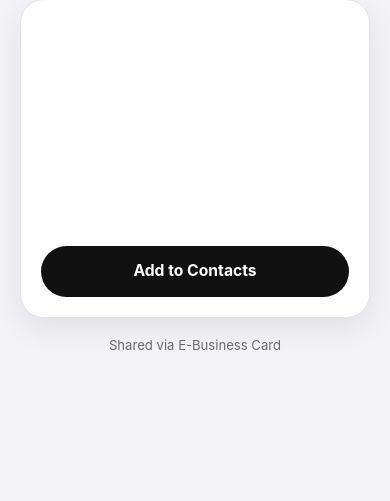
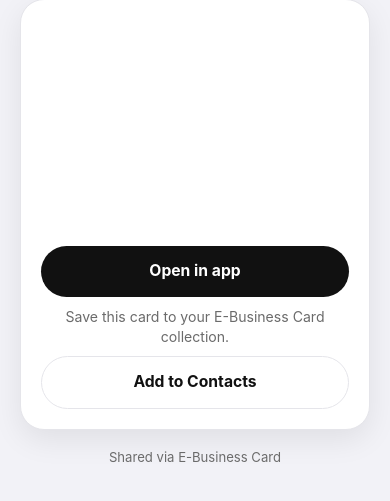
Before and after one commit to jfung2019/e-business-card-api, a FastAPI app: template app/templates/share/card.html in a window 390 px wide. Shown: the part 69-570 px from the top of the page. Run offline with FastAPI, Linux system fonts and the light colour scheme; the template is opened without the code that fills it, so the values that code supplies are empty.

Commit message:
Add Open in app button on the web share page so recipients can deeplink into the mobile app.

```diff
--- a/app/templates/share/card.html
+++ b/app/templates/share/card.html
@@ -213,6 +213,20 @@
       color: var(--button-text);
     }
 
+    .button-secondary {
+      background: var(--surface);
+      color: var(--title);
+      border: 1px solid var(--border);
+    }
+
+    .action-hint {
+      margin: 0;
+      color: var(--subtitle);
+      font-size: 0.88rem;
+      line-height: 1.4;
+      text-align: center;
+    }
+
     .footer {
       margin-top: 18px;
       text-align: center;
@@ -300,7 +314,9 @@
         </ul>
 
         <div class="actions">
-          <a class="button button-primary" href="{{ vcard_url }}">Add to Contacts</a>
+          <a class="button button-primary" href="{{ app_url }}">Open in app</a>
+          <p class="action-hint">Save this card to your E-Business Card collection.</p>
+          <a class="button button-secondary" href="{{ vcard_url }}">Add to Contacts</a>
         </div>
       </div>
     </section>
--- a/app/web/share_page.py
+++ b/app/web/share_page.py
@@ -86,6 +86,7 @@ def build_share_page_context(
         "photo_face": photo_face,
         "has_both_faces": bool(front_url and back_url),
         "vcard_url": f"{share_base}/{token}/vcard",
+        "app_url": f"ebusinesscard://c/{token}",
         "page_title": f"{core.name} — E-Business Card",
         "core_name": core.name,
         "core_company": core.company_name,
```
